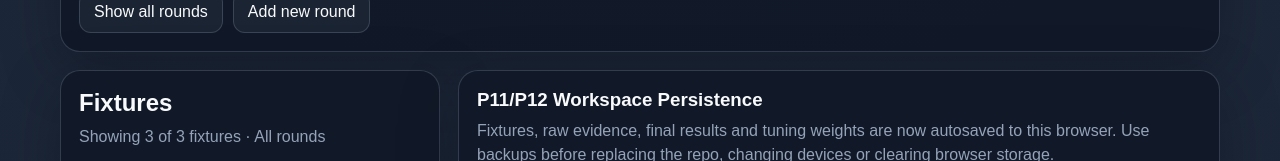
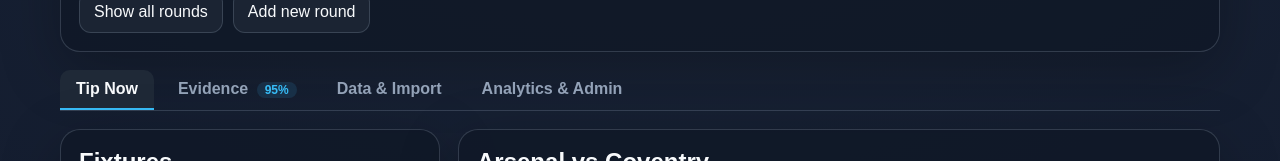
Before and after one commit to Mitchsbay/MatchDay, a Next.js app: page / in a window 1280 px wide. Shown: the part 606-767 px from the top of the page. Built offline with nearby package versions, Linux system fonts and the light colour scheme; no server answers.

Commit message:
tipping-gates-app-p23-tabs-patch

```diff
--- a/app/globals.css
+++ b/app/globals.css
@@ -39,6 +39,39 @@ h1 { font-size: clamp(32px, 5vw, 56px); margin: 0 0 10px; line-height: 1.02; }
 .score-input { width: 72px; padding: 10px; border-radius: 12px; border: 1px solid var(--border); background: #020617; color: var(--text); }
 .actions { display: flex; gap: 10px; flex-wrap: wrap; margin-top: 16px; }
 .primary { border: 0; background: var(--blue); color: #082f49; font-weight: 800; padding: 11px 14px; border-radius: 12px; }
+
+.workspace-tabs {
+  display: flex;
+  gap: 8px;
+  margin: 18px 0;
+  border-bottom: 1px solid var(--border);
+  overflow-x: auto;
+}
+.workspace-tab {
+  border: 0;
+  background: none;
+  color: var(--muted);
+  font-weight: 700;
+  padding: 10px 16px;
+  border-radius: 10px 10px 0 0;
+  white-space: nowrap;
+  border-bottom: 2px solid transparent;
+}
+.workspace-tab.active {
+  color: var(--text);
+  border-bottom: 2px solid var(--blue);
+  background: var(--panel-2);
+}
+.workspace-tab-badge {
+  display: inline-block;
+  font-size: 0.75em;
+  font-weight: 800;
+  color: var(--blue);
+  background: rgba(56, 189, 248, 0.12);
+  border-radius: 999px;
+  padding: 1px 8px;
+  margin-left: 4px;
+}
 .secondary { border: 1px solid var(--border); background: rgba(31,41,55,.75); color: var(--text); padding: 11px 14px; border-radius: 12px; }
 .result-grid { display: grid; grid-template-columns: repeat(4, minmax(0,1fr)); gap: 12px; margin-bottom: 16px; }
 .metric { background: rgba(31,41,55,.7); border: 1px solid var(--border); border-radius: 16px; padding: 14px; }
--- a/app/page.tsx
+++ b/app/page.tsx
@@ -55,6 +55,8 @@ import { fetchLiveFixtures } from "../lib/liveFixtures";
 import { auditFixtureEvidence, summariseEvidenceAudits } from "../lib/evidenceAudit";
 
 export default function Home() {
+  type WorkspaceTab = "tip" | "evidence" | "data" | "analytics";
+  const [activeTab, setActiveTab] = useState<WorkspaceTab>("tip");
   const [fixtures, setFixtures] = useState<Fixture[]>(() => cloneFixtures(initialFixtures));
   const [activeFixtureId, setActiveFixtureId] = useState(fixtures[0]?.id ?? "");
   const [selectedRound, setSelectedRound] = useState<string>(ALL_ROUNDS);
@@ -671,6 +673,22 @@ export default function Home() {
         onSelectRound={updateSelectedRound}
       />
 
+      <nav className="workspace-tabs">
+        <button className={activeTab === "tip" ? "workspace-tab active" : "workspace-tab"} onClick={() => setActiveTab("tip")}>
+          Tip Now
+        </button>
+        <button className={activeTab === "evidence" ? "workspace-tab active" : "workspace-tab"} onClick={() => setActiveTab("evidence")}>
+          Evidence{" "}
+          <span className="workspace-tab-badge">{activeEvidenceAudit.completenessScore}%</span>
+        </button>
+        <button className={activeTab === "data" ? "workspace-tab active" : "workspace-tab"} onClick={() => setActiveTab("data")}>
+          Data &amp; Import
+        </button>
+        <button className={activeTab === "analytics" ? "workspace-tab active" : "workspace-tab"} onClick={() => setActiveTab("analytics")}>
+          Analytics &amp; Admin
+        </button>
+      </nav>
+
       <section className="grid">
         <FixtureList
           activeFixtureId={activeFixture.id}
@@ -681,6 +699,64 @@ export default function Home() {
         />
 
         <div>
+          {activeTab === "tip" && (
+            <>
+              <PredictionSummaryPanel
+                fixture={activeFixture}
+                result={result}
+                quality={quality}
+                form={form}
+                availability={availability}
+                context={context}
+                odds={odds}
+                conflict={conflict}
+                accuracy={accuracy}
+                evidenceAudit={activeEvidenceAudit}
+              />
+              <FixtureDetailsPanel fixture={activeFixture} onUpdateField={updateFixtureField} />
+              <EntrantsPicksPanel
+                fixture={activeFixture}
+                entrants={entrants}
+                userTips={userTips}
+                accuracy={accuracy}
+                onUpdateEntrantName={updateEntrantName}
+                onUpdateUserTip={updateUserTip}
+                onAddEntrant={addEntrant}
+              />
+              <ResultInputsPanel fixture={activeFixture} accuracy={accuracy} onUpdateMatchResult={updateMatchResult} />
+              <PredictionGatesPanel result={result} />
+            </>
+          )}
+
+          {activeTab === "evidence" && (
+            <>
+              <TeamStrengthInputsPanel fixture={activeFixture} onUpdateStats={updateStats} />
+              <RecentFormInputsPanel fixture={activeFixture} onUpdateRecentForm={updateRecentForm} />
+              <AvailabilityInputsPanel fixture={activeFixture} onUpdateMissingPlayer={updateMissingPlayer} />
+              <ContextInputsPanel
+                fixture={activeFixture}
+                onUpdateTeamContext={updateTeamContext}
+                onUpdateMatchContext={updateMatchContext}
+              />
+              <GateEvidencePanels
+                quality={quality}
+                form={form}
+                availability={availability}
+                context={context}
+                odds={odds}
+                conflict={conflict}
+              />
+              <OddsInputsPanel fixture={activeFixture} onUpdateOddsMarket={updateOddsMarket} />
+              <ManualGateInputsPanel
+                scores={activeFixture.scores}
+                onUpdateScore={updateScore}
+                onResetFixture={resetFixture}
+              />
+            </>
+          )}
+
+          {activeTab === "data" && (
+            <>
               <WorkspacePersistencePanel
                 storageMessage={storageMessage}
                 lastSavedAt={lastSavedAt}
@@ -729,6 +805,11 @@ export default function Home() {
                 onLoadCloud={loadWorkspaceFromCloud}
                 onNewCloudId={createNewCloudWorkspaceId}
               />
+            </>
+          )}
+
+          {activeTab === "analytics" && (
+            <>
               <AccuracyDashboard
                 accuracySummary={accuracySummary}
                 selectedRoundAccuracySummary={selectedRoundAccuracySummary}
@@ -747,52 +828,8 @@ export default function Home() {
                 onUpdateWeight={updateRuleWeight}
                 onResetWeights={resetRuleWeights}
               />
-          <PredictionSummaryPanel
-            fixture={activeFixture}
-            result={result}
-            quality={quality}
-            form={form}
-            availability={availability}
-            context={context}
-            odds={odds}
-            conflict={conflict}
-            accuracy={accuracy}
-            evidenceAudit={activeEvidenceAudit}
-          />
-          <FixtureDetailsPanel fixture={activeFixture} onUpdateField={updateFixtureField} />
-          <EntrantsPicksPanel
-            fixture={activeFixture}
-            entrants={entrants}
-            userTips={userTips}
-            accuracy={accuracy}
-            onUpdateEntrantName={updateEntrantName}
-            onUpdateUserTip={updateUserTip}
-            onAddEntrant={addEntrant}
-          />
-          <ResultInputsPanel fixture={activeFixture} accuracy={accuracy} onUpdateMatchResult={updateMatchResult} />
-          <TeamStrengthInputsPanel fixture={activeFixture} onUpdateStats={updateStats} />
-          <RecentFormInputsPanel fixture={activeFixture} onUpdateRecentForm={updateRecentForm} />
-          <AvailabilityInputsPanel fixture={activeFixture} onUpdateMissingPlayer={updateMissingPlayer} />
-          <ContextInputsPanel
-            fixture={activeFixture}
-            onUpdateTeamContext={updateTeamContext}
-            onUpdateMatchContext={updateMatchContext}
-          />
-          <GateEvidencePanels
-            quality={quality}
-            form={form}
-            availability={availability}
-            context={context}
-            odds={odds}
-            conflict={conflict}
-          />
-          <OddsInputsPanel fixture={activeFixture} onUpdateOddsMarket={updateOddsMarket} />
-          <ManualGateInputsPanel
-            scores={activeFixture.scores}
-            onUpdateScore={updateScore}
-            onResetFixture={resetFixture}
-          />
-          <PredictionGatesPanel result={result} />
+            </>
+          )}
         </div>
       </section>
     </main>
```
Lines whose indentation alone changed are shown as unchanged.
